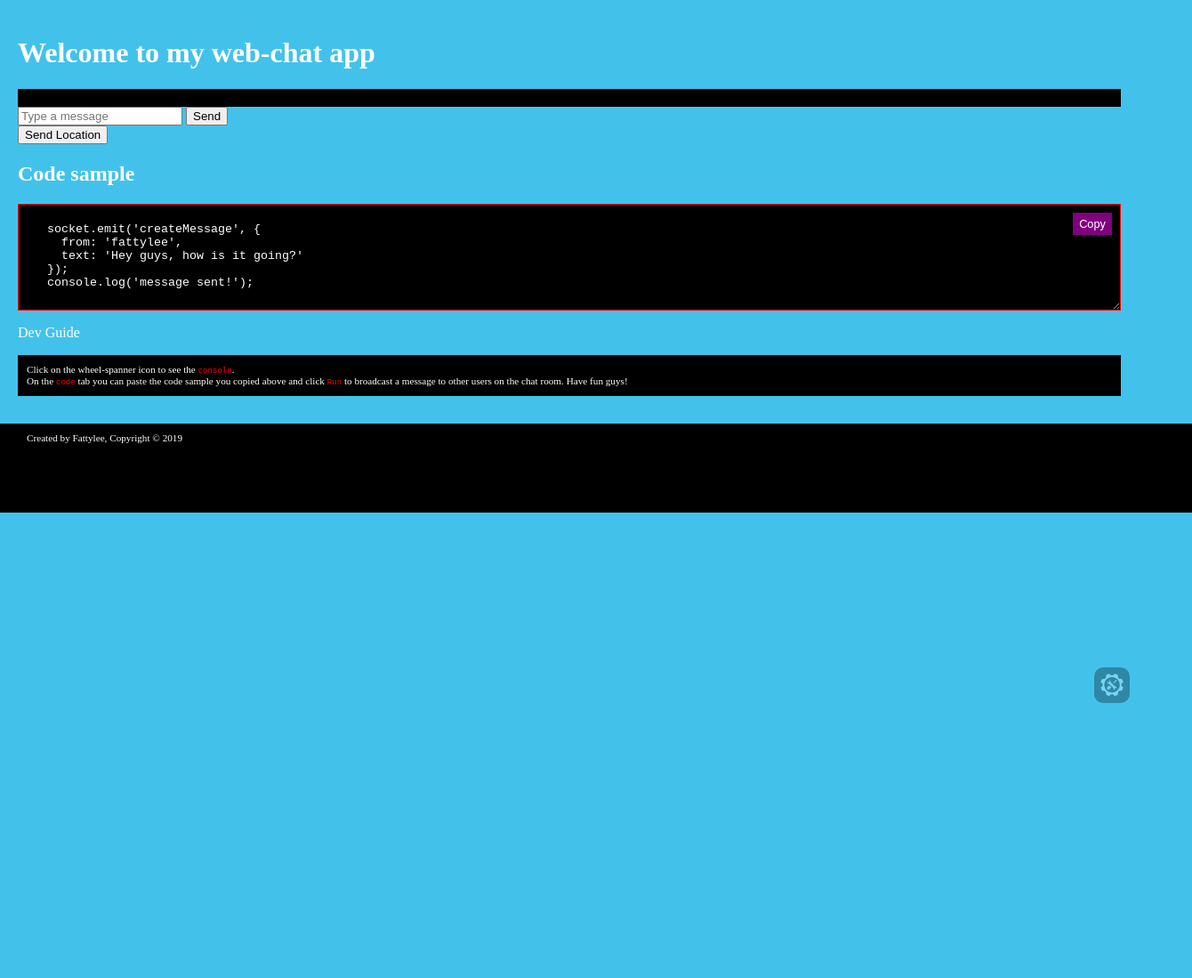
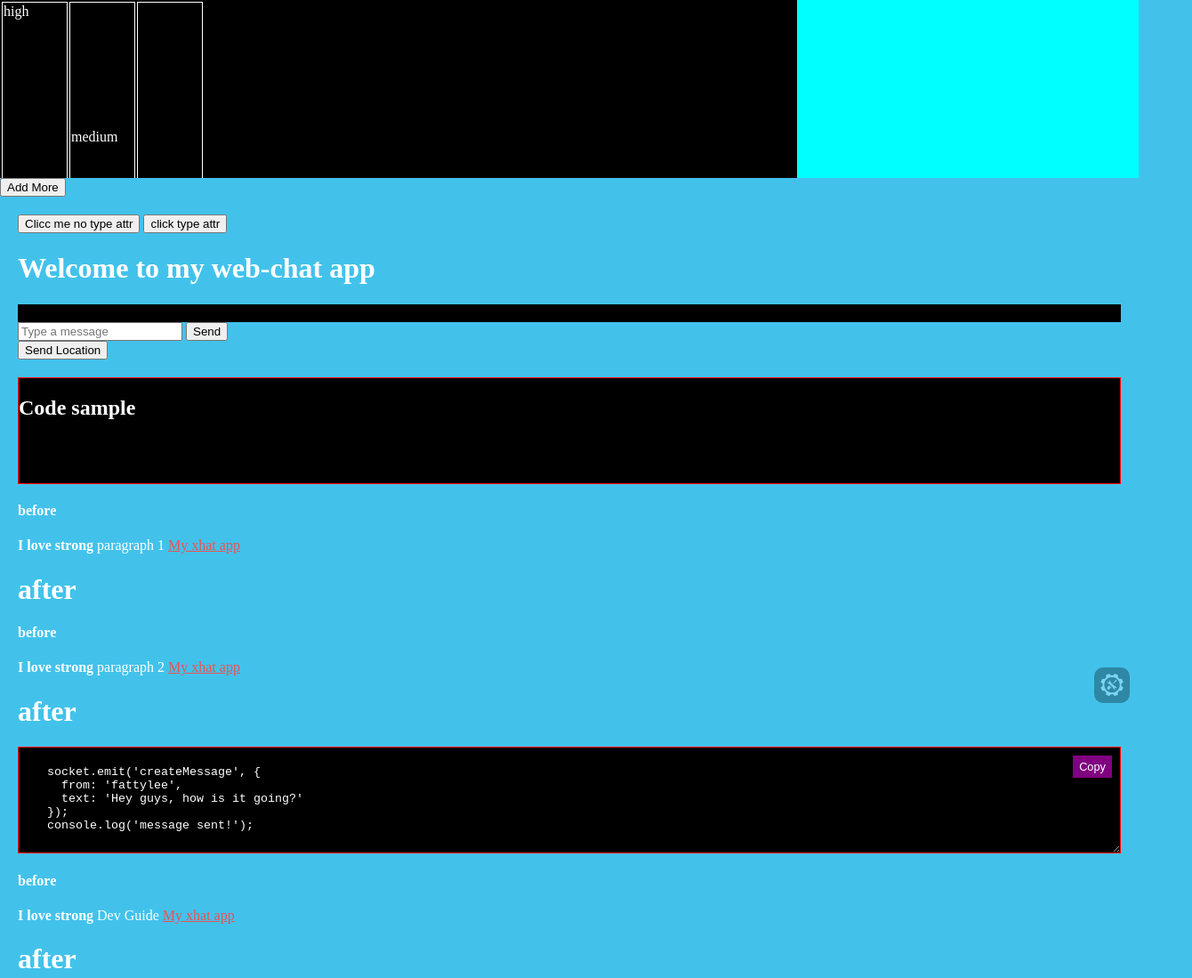
Before and after one commit to Fattylee/fattylee-web-chat, a website: page public/old-index.html in a window 1280 px wide. Shown: the top 1099 px of the page at 89% size, 1340 px wide, since content can reach past the window. Before the commit the page ends 800 px from the top, so only its background shows below. Drawn offline with nearby package versions, Linux system fonts and the light colour scheme; no server answers.

Commit message:
experiment with jQuery

```diff
--- /dev/null
+++ b/public/js/old-index.js
@@ -0,0 +1,119 @@
+$(function(){
+  jQuery('.footer').html('Taboo 4 real');
+  const footer = $('.footer');
+  footer.hide();
+  footer.html(5849).toggle();
+  let val = $('textarea').attr('class');
+  console.log(val);
+  const p = $('p');
+  p.before('<h4>before</h4>').after('<h1>after</h1>').prepend('<strong>I love strong</strong> ').append(' <a href="/" target="_blank">My xhat app</a>')
+  val = p.html();
+  console.log('p', val);
+  $('title').append(' | Abu Adnaan');
+  const span = $('<span></span>').text('this is a span')
+  //$('.code-sample').after(span);
+  p.click(function(){
+    $(this).css('background', 'red').next().hide();
+  });
+  $('buttonh')
+  .click(function(){
+    $(this).css({'fontSize': '40px', padding: '  10px', borderRadius: '50%', outline: 'none'});
+  })
+  .mouseenter(function(){
+    $(this).css('background', 'green');
+  })
+  .mouseleave(function(){
+    $(this).css('background', 'red');
+  })
+  .dblclick(function(){
+    $(this).css({fontSize: '10px', borderRadius: '0px'});
+    console.log('dblclick');
+  });
+
+  $('[typeh]').hover(function(){
+    $(this).css({fontSize: '40px'});
+  },
+  function(){
+    $(this).css('font-size', '10px');
+  }
+  );
+  $('buttonh').click(function(){
+    $('p').fadeOut(1000, function(){
+      $(this).fadeIn(2000);
+    });
+  });
+  $('buttong').click(function(){
+    $('p').fadeTo(2000, 0.2, function(){
+      $(this).fadeTo(1000, 1);
+    });
+  });
+  $('buttong').click(function(){
+    $('[type="button"]')
+    .css('position', 'relative')
+    .animate({
+      width: '+=250px',
+      fontSize: "40px"
+    }, 3000)
+    .animate({
+      left: '100px',
+      top: '200px',
+      'width': '-=200px',
+      height: 'toggle'
+    })
+  });
+  $('buttong').click(function(){
+    $('p')
+    .css({background: 'skyblue', height: '300px' })
+    .slideUp(4000)
+    .slideDown(function(){
+      $(this).css({background: 'blue'});
+    })
+
+  })
+  .css({position: 'fixed'});
+
+  //const sum = (a, b=a, c=5) => a + b + c;
+  //console.log(sum(5,3,2), sum(4), sum(3,4)); //NaN,13,12
+  const map = new Map([['name', 'Abu Adnaan'], ['age', 31]]);
+  map.set(10, 'number 10');
+  map.delete(10)
+  console.log(map.size, map.get('age'), map.has(10));
+
+  let myIterableObj = {
+  [Symbol.iterator] : function* () {
+    yield 1; yield 2; yield 3;
+    }
+    };
+    console.log([...myIterableObj]);
+  $('*').css('box-sizing', 'border-box');
+  var innerElem = $('<div class="innerElem"><table><tr><td>high</td><td>medium</td><td>low</td></tr></table></div>');
+  innerElem.addClass('inner').find('td').css('border', 'white 1px solid').css({'height':'300px', width: '70px'}).eq(0).css({
+    verticalAlign: 'top'
+  });
+  innerElem.find('td').eq(1).css({
+    verticalAlign: 'middle'
+  });
+  innerElem.find('td').eq(2).css({
+    verticalAlign: 'bottom'
+  });
+  innerElem.css({
+    height: '300px',
+    width: '70%',
+    background: 'black',
+
+  });
+  var outerElem = $('<div></div>');
+  outerElem.append(innerElem);
+  outerElem.css({
+    height: '200px',
+    width: '100%',
+    background: 'aqua',
+    overflow: 'scroll',
+  });
+  var btn = $('<button class="addContent">Add More</button>');
+  $('body').prepend(outerElem, btn);
+  var counter=0;
+  $('.addContent').click(function(){
+    $('.inner').append('<div style="height: 20px">content here '+ ++counter +'</div>');
+  })
+});
--- a/public/old-index.html
+++ b/public/old-index.html
@@ -3,7 +3,7 @@
   <head>
     <meta charset="utf-8" />
     <meta name="viewport" content="width=device-width, initial-scale=1.0" />
-    <title>Fattylee web chat</title>
+    <title>Old-index | Fattylee web chat</title>
     <link href="/img/59x44.jpg" rel='shortcut icon'>
        <script src="eruda/eruda.min.js"></script>
      <script>eruda.init();</script>
@@ -15,6 +15,9 @@
   </head>
   <body>
     <div class="body-container">
+      <button>Clicc me no type attr</button>
+    <input type="button" value="click type attr">
+
     <h1>Welcome to my web-chat app</h1>
 
     <ol id="messages"></ol>
@@ -23,7 +26,9 @@
       <button>Send</button>
     </form>
     <button id="location">Send Location</button>
-    <h2>Code sample</h2>
+    <h2 class="code-sample">Code sample</h2>
+    <p>paragraph 1</p>
+    <p>paragraph 2</p>
 
     <div class="container">
     <textarea readonly class="code-sample">
@@ -50,10 +55,12 @@
     <script src="/socket.io/socket.io.js"></script>
     <script src="js/libs/jquery.js"></script>
     <script>
-      jQuery(document).ready(function(){
+     /* jQuery(document).ready(() => {
         alert('4562');
       })
+      */
+
     </script>
-    <script src="js/index.js"></script>
+    <script src="js/old-index.js"></script>
   </body>
 </html>
```
Also changed, not shown: public/index.html (+1 -1 lines).
